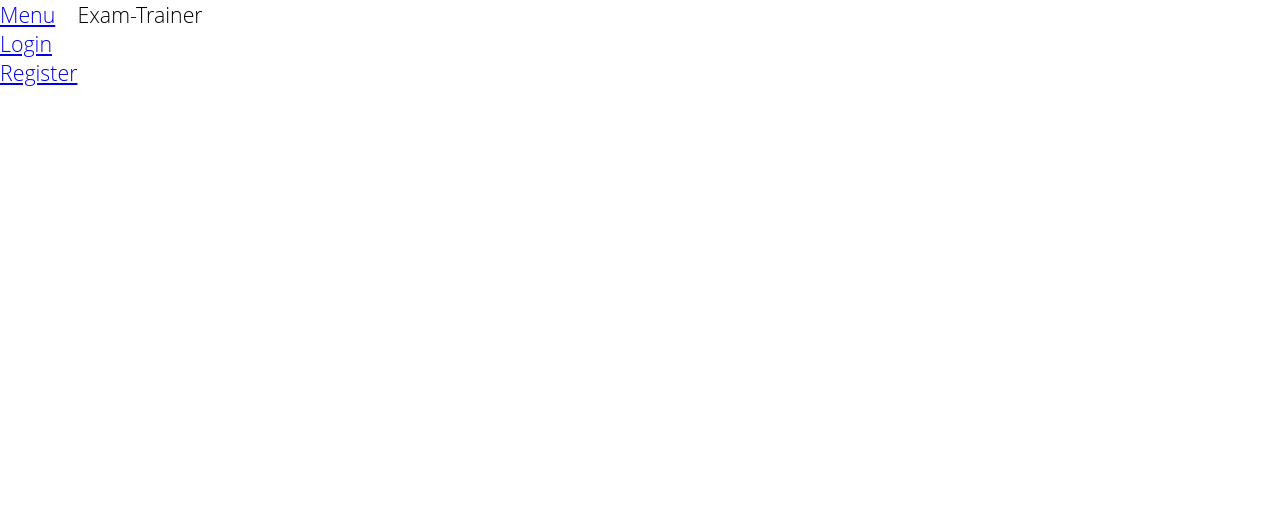
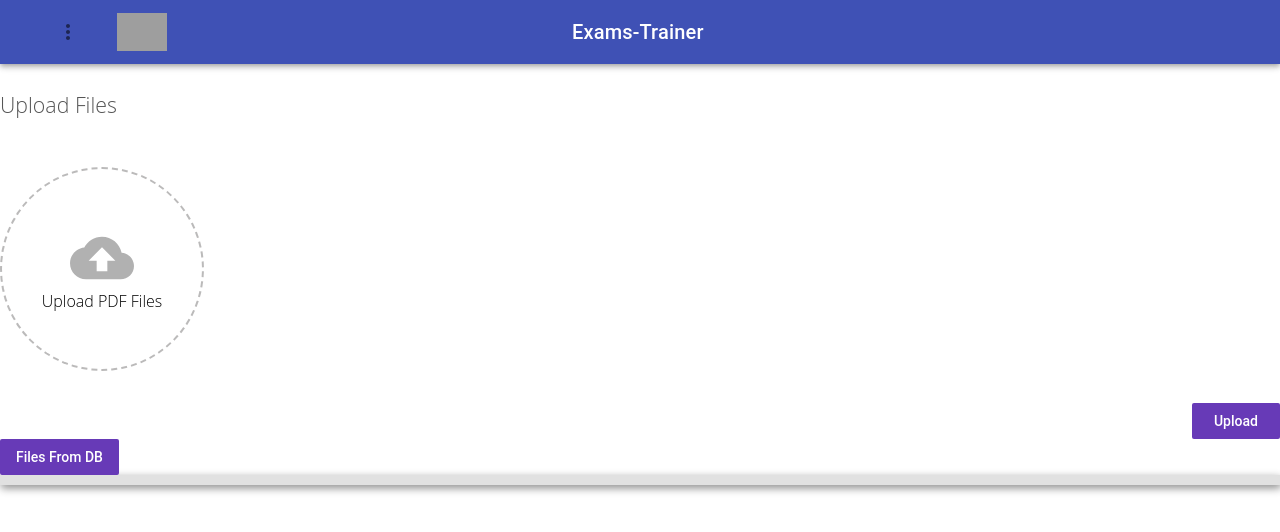
Before and after one commit to LiorBy/Exam_Trainer_React, a React (Create React App) app in the folder client/: page /new-exam in a window 1280 px wide. Shown: the top 532 px of the page. Built offline with nearby package versions, Linux system fonts and the light colour scheme; grey boxes are pictures that could not be loaded.

Commit message:
upper toolbar was added, also options page, and upload exam. semester filter was also added

```diff
--- a/client/src/App.js
+++ b/client/src/App.js
@@ -3,10 +3,12 @@ import React from "react";
 import Login from "./components/Login/Login";
 //import Home from "./components/Home/Home";
 import Menu from "./components/Menu/Menu";
+import Options from "./components/Options-Page/Options";
 import Course from "./components/Course-Page/Course";
 import Register from "./components/Register/Register";
+import NewExam from "./components/PDF/NewExam";
+import UpperBar from "./components/UpperBar/UpperBar";
 import { BrowserRouter as Router, Route, Link } from "react-router-dom";
-import "./components/Menu/Menu.css";
 
 class App extends React.Component {
   state = {
@@ -32,22 +34,18 @@ class App extends React.Component {
       <Router>
         <div className="menu-bar">
           <ul>
-            <li>
-              <Link to="/menu">Menu</Link>
-            </li>
-            <li>
-              <Link to="/login">Login</Link>
-            </li>
-            <li>
-              <Link to="/register">Register</Link>
-            </li>
+            <li></li>
+            <li></li>
+            <li></li>
           </ul>
-          <div className="menu-bar-text">Exam-Trainer</div>
         </div>
         <Route exact path="/login" component={Login} />
         <Route exact path="/register" component={Register} />
-        <Route exact path="/menu" component={Menu} />
-        <Route exact path="/course/:course_name" component={Course} />
+        <Route exact path="/courses" component={Menu} />
+        <Route exact path="/menu" component={Options} />
+        <Route exact path="/courses/:course_name" component={Course} />
+        <Route exact path="/new-exam" component={NewExam} />
+        <Route path="/" component={UpperBar} />
         {/*<Redirect from="/" to="/menu" />*/}
         {/*<Route
           exact
--- a/client/src/components/Course-Page/Dashboard.js
+++ b/client/src/components/Course-Page/Dashboard.js
@@ -20,7 +20,7 @@ function Copyright() {
     <Typography variant="body2" color="textSecondary" align="center">
       {"Copyright © "}
       <Link color="inherit" href="https://material-ui.com/">
-        Exam-Trainer
+        Exams-Trainer
       </Link>{" "}
       {new Date().getFullYear()}
       {"."}
@@ -103,15 +103,11 @@ export default function Dashboard(props) {
   const handleDrawerOpen = () => {
     setOpen(true);
   };
-  const handleDrawerClose = () => {
-    setOpen(false);
-  };
-  const fixedHeightPaper = clsx(classes.paper, classes.fixedHeight);
 
   return (
     <div className={classes.root}>
       <CssBaseline />
-      <AppBar
+      {/*<AppBar
         position="absolute"
         className={clsx(classes.appBar, open && classes.appBarShift)}
       >
@@ -138,7 +134,7 @@ export default function Dashboard(props) {
             Exam-Trainer
           </Typography>
         </Toolbar>
-      </AppBar>
+            </AppBar> */}
       <Drawer
         variant="permanent"
         classes={{
--- a/client/src/components/Course-Page/Sidebar.js
+++ b/client/src/components/Course-Page/Sidebar.js
@@ -39,6 +39,7 @@ class Sidebar extends React.Component {
 
     this.getYears = this.getYears.bind(this);
     this.getLecturers = this.getLecturers.bind(this);
+    this.getSemesters = this.getSemesters.bind(this);
   }
 
   componentDidMount() {
@@ -47,7 +48,6 @@ class Sidebar extends React.Component {
         return response.json();
       })
       .then(json => {
-        console.log(json);
         this.setState({
           questions: json
         });
@@ -63,6 +63,7 @@ class Sidebar extends React.Component {
     const { questions } = this.state;
     const years = questions.length ? this.getYears() : [];
     const lecturers = questions.length ? this.getLecturers() : [];
+    const semesters = questions.length ? this.getSemesters() : [];
 
     return (
       <div>
@@ -116,13 +117,28 @@ class Sidebar extends React.Component {
             </List>
           </Collapse>
           <Divider />
-          <ListItem button onClick={this.handleClick.bind(this, "tags")}>
+          <ListItem button onClick={this.handleClick.bind(this, "semester")}>
             <ListItemIcon>
               <LocalOfferTwoToneIcon />
             </ListItemIcon>
-            <ListItemText primary="Tags" />
-            {this.state.tags ? <ExpandLess /> : <ExpandMore />}
+            <ListItemText primary="Semester" />
+            {this.state.semester ? <ExpandLess /> : <ExpandMore />}
           </ListItem>
+          <Collapse in={this.state.semester} timeout="auto" unmountOnExit>
+            <List component="div" disablePadding>
+              <FormGroup column>
+                {semesters.map(item => {
+                  return (
+                    <FormControlLabel
+                      control={<Checkbox />}
+                      key={item.id}
+                      label={item.semester}
+                    />
+                  );
+                })}
+              </FormGroup>
+            </List>
+          </Collapse>
         </List>
       </div>
     );
@@ -165,6 +181,25 @@ class Sidebar extends React.Component {
 
     return lecturersList;
   }
+
+  getSemesters() {
+    const seen = new Set();
+    let semestersList = [];
+    for (const exam of this.state.questions) {
+      semestersList.push({ id: exam.id, semester: exam.semester });
+    }
+    semestersList = semestersList.filter(el => {
+      const duplicate = seen.has(el.semester);
+      seen.add(el.semester);
+      return !duplicate;
+    });
+
+    semestersList.sort((a, b) => {
+      return a.semester > b.semester ? 1 : b.semester > a.semester ? -1 : 0;
+    });
+
+    return semestersList;
+  }
 }
 
 Sidebar.propTypes = {
--- /dev/null
+++ b/client/src/components/Options-Page/Options.css
@@ -0,0 +1,46 @@
+* {
+  margin: 0;
+  padding: 0;
+}
+body {
+  font-family: "Open Sans", sans-serif;
+  font-weight: 300;
+  font-size: 16pt;
+}
+.options {
+  display: flex;
+  justify-content: center;
+}
+.options a {
+  width: 190px;
+  line-height: 180px;
+  display: block;
+  margin: 4px;
+  text-align: center;
+  float: left;
+  opacity: 0.3;
+  color: #fff;
+  text-decoration: none;
+}
+.options a:hover {
+  opacity: 1;
+  transition: opacity 0.35s ease-in-out;
+}
+.yellow {
+  background: #fdd22a;
+}
+.blue {
+  background: #009fe3;
+}
+.purple {
+  background: #574696;
+}
+.orange {
+  background: #ee7202;
+}
+.pink {
+  background: #e61c67;
+}
+.green {
+  background: #96c11f;
+}
--- /dev/null
+++ b/client/src/components/Options-Page/Options.js
@@ -0,0 +1,19 @@
+import React from "react";
+import { Link } from "react-router-dom";
+
+import "./Options.css";
+
+const Options = () => {
+  return (
+    <div className="options">
+      <Link to="/new-exam" className="yellow">
+        Add an Exam
+      </Link>
+      <Link to="/courses" className="blue">
+        Generate an Exam
+      </Link>
+    </div>
+  );
+};
+
+export default Options;
--- /dev/null
+++ b/client/src/components/PDF/NewExam.js
@@ -0,0 +1,43 @@
+import React, { Component } from "react";
+import Upload from "./Upload";
+import Download from "./Download";
+import TextFieldComp from "./TextFieldComp";
+
+class NewExam extends Component {
+  constructor(props) {
+    super(props);
+
+    this.state = {
+      textToTextField: ""
+    };
+  }
+
+  insertTextToTextField(nameAndText) {
+    console.log(nameAndText);
+    this.setState({
+      textToTextField: nameAndText
+    });
+  }
+
+  render() {
+    return (
+      <div className="home-header">
+        <div className="body">
+          <TextFieldComp fileText={this.state.textToTextField} />
+          <div className="Card">
+            <Upload />
+          </div>
+          <div className="DownloadCard">
+            <div className="download-container">
+              <Download
+                callbackWithText={this.insertTextToTextField.bind(this)}
+              />
+            </div>
+          </div>
+        </div>
+      </div>
+    );
+  }
+}
+
+export default NewExam;
--- /dev/null
+++ b/client/src/components/UpperBar/UpperBar.js
@@ -0,0 +1,154 @@
+import React from "react";
+import clsx from "clsx";
+import { makeStyles } from "@material-ui/core/styles";
+import AppBar from "@material-ui/core/AppBar";
+import IconButton from "@material-ui/core/IconButton";
+import Toolbar from "@material-ui/core/Toolbar";
+import Typography from "@material-ui/core/Typography";
+import Menu from "@material-ui/core/Menu";
+import MenuItem from "@material-ui/core/MenuItem";
+import MoreVertIcon from "@material-ui/icons/MoreVert";
+
+import { Link } from "react-router-dom";
+
+const drawerWidth = 240;
+
+const useStyles = makeStyles(theme => ({
+  root: {
+    display: "flex"
+  },
+  logo: {
+    maxWidth: 50,
+    margin: 5
+  },
+  toolbar: {
+    paddingRight: 0 // keep right padding when drawer closed
+  },
+  toolbarIcon: {
+    display: "flex",
+    alignItems: "center",
+    justifyContent: "flex-end",
+    padding: "0 8px",
+    ...theme.mixins.toolbar
+  },
+  appBar: {
+    zIndex: theme.zIndex.drawer + 1,
+    transition: theme.transitions.create(["width", "margin"], {
+      easing: theme.transitions.easing.sharp,
+      duration: theme.transitions.duration.leavingScreen
+    })
+  },
+  appBarShift: {
+    marginLeft: drawerWidth
+  },
+  menuButton: {
+    marginRight: 36
+  },
+  menuButtonHidden: {
+    display: "none"
+  },
+  title: {
+    flexGrow: 1,
+    marginLeft: 400
+  },
+  drawerPaper: {
+    position: "relative",
+    whiteSpace: "nowrap",
+    width: drawerWidth
+  },
+  drawerPaperClose: {
+    overflowX: "hidden",
+    transition: theme.transitions.create("width", {
+      easing: theme.transitions.easing.sharp,
+      duration: theme.transitions.duration.leavingScreen
+    })
+  },
+  appBarSpacer: theme.mixins.toolbar,
+  content: {
+    flexGrow: 1,
+    height: "100vh",
+    overflow: "auto"
+  },
+  container: {
+    paddingTop: theme.spacing(4),
+    paddingBottom: theme.spacing(4)
+  },
+  paper: {
+    padding: theme.spacing(2),
+    display: "flex",
+    overflow: "auto",
+    flexDirection: "column",
+    width: "100%"
+  },
+  fixedHeight: {
+    height: 240
+  }
+}));
+
+const UpperBar = () => {
+  const classes = useStyles();
+  const [open, setOpen] = React.useState(true);
+  const handleDrawerOpen = () => {
+    setOpen(true);
+  };
+
+  const [anchorEl, setAnchorEl] = React.useState(null);
+
+  function handleClick(event) {
+    setAnchorEl(event.currentTarget);
+  }
+
+  function handleClose() {
+    setAnchorEl(null);
+  }
+
+  return (
+    <AppBar
+      position="absolute"
+      className={clsx(classes.appBar, open && classes.appBarShift)}
+    >
+      <Toolbar className={classes.toolbar}>
+        <IconButton
+          aria-label="more"
+          aria-controls="long-menu"
+          aria-haspopup="true"
+          onClick={handleClick}
+        >
+          <MoreVertIcon />
+        </IconButton>
+        <Menu
+          id="simple-menu"
+          anchorEl={anchorEl}
+          keepMounted
+          open={Boolean(anchorEl)}
+          onClose={handleClose}
+        >
+          <MenuItem to="/menu" component={Link} onClick={handleClose}>
+            Menu
+          </MenuItem>
+          <MenuItem to="/login" component={Link} onClick={handleClose}>
+            Login
+          </MenuItem>
+          <MenuItem to="/register" component={Link} onClick={handleClose}>
+            Register
+          </MenuItem>
+          <MenuItem to="/logout" component={Link} onClick={handleClose}>
+            Logout
+          </MenuItem>
+        </Menu>
+        <img src="logo.jpg" className={classes.logo} />
+        <Typography
+          component="h1"
+          variant="h6"
+          color="inherit"
+          noWrap
+          className={classes.title}
+        >
+          Exams-Trainer
+        </Typography>
+      </Toolbar>
+    </AppBar>
+  );
+};
+
+export default UpperBar;
```
Also changed, not shown: client/src/components/Course-Page/Questions.js (+1 -17 lines), client/src/components/Menu/Menu.js (+7 -7 lines), 1 other file (tests, documents, lock files or other folders).
